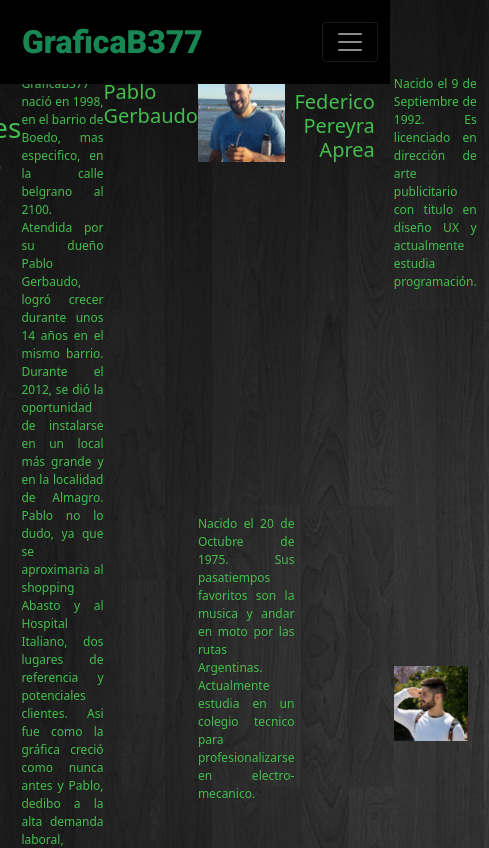
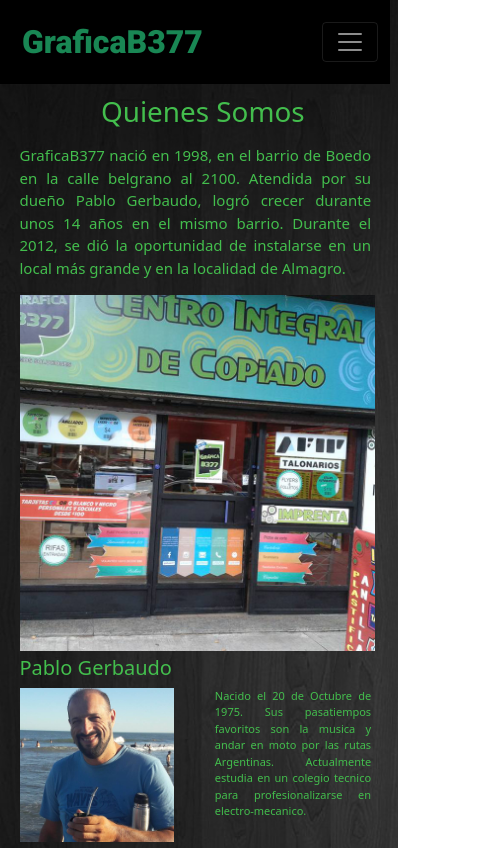
Before and after one commit to FedericoPereyraAprea/GraficaB377, a website: page src/Paginas/quienessomos.html in a window 390 px wide. Shown: the top 848 px of the page, 489 px wide, since content can reach past the window. Drawn offline with nearby package versions, Linux system fonts and the light colour scheme.

Commit message:
arreglo de quienes somos

```diff
--- a/scss/_footer.scss
+++ b/scss/_footer.scss
@@ -76,11 +76,6 @@ footer {
                     transition: all 2s;
                 }
                 @media screen and (max-width: 400px) {
-                    @include container(flex, right);
-                    left: 54%;
-                    top: -80px;
-                    bottom: 10.5em;
-                    max-width: 42%;
                     display: none;
                 }
                 @media screen and (min-width: 401px) and (max-width: 800px) {
--- a/scss/_quienessomos.scss
+++ b/scss/_quienessomos.scss
@@ -1,29 +1,57 @@
-.container {
+.containerSomos {
+    margin-top: 7%;
+    margin-left: 7%;
+    margin-right: 1%;
+    @media screen and (max-width: 400px) {
+        margin-left: 5%;
+    }
     .desta {
         @extend %tituloDestacado;
+        padding-bottom: 2%;
         @media screen and (max-width: 400px) {
-            padding-top: 10%;
+            padding-top: 12%;
         }
         @media screen and (min-width: 401px) and (max-width: 800px) {
             padding-top: 50px;
         }
     }
-    .row {
-        div {
+    .containerQuienes {
+        .quienesSomosDiv {
             .infoGrafica {
                 color: $fontColorPrincipal;
                 font-size: 1.3em;
                 text-align: justify;
-                margin-right: 64px;
+                margin-right: 17%;
                 @media screen and (max-width: 400px) {
-                        font-size: 12px;
-                        margin-right: 0px;
+                    display: none;
+                }
+                @media screen and (min-width: 401px) and (max-width: 800px) {
+                    display: none;
+                }
+            }
+            .infoGraficaDos {
+                color: $fontColorPrincipal;
+                font-size: 1.3em;
+                text-align: justify;
+                margin-right: 17%;
+                @media screen and (max-width: 400px) {
+                    font-size: 15px;
+                    margin-right: 15px;
+                }
+                @media screen and (min-width: 401px) and (max-width: 800px) {
+                    margin-right: 36px;
+                }
+                @media screen and (min-width: 801px) {
+                    display: none;
                 }
             }
         }
-        div {
+        .containerPuerta {
             .quienesSomos {
                 max-width: $anchoQuienesSomosImg;
+                @media screen and (max-width: 400px) {
+                    max-width: 97%;
+                }
             }
         }
     }
@@ -36,15 +64,21 @@
             margin-top: 5px;
         }
     }
-    .row {
-        .col {
+    .contPablo {
+        .divPablo {
             .quienesSomos {
                 max-width: $anchoQuienesSomosImg;
             }
         }
-        .col {
+        .divInfoPablo {
             .infoPablo {
                 @extend %infoPersonas;
+                @media screen and (max-width: 400px) {
+                    margin-right: 15px;
+                }
+                @media screen and (min-width: 401px) and (max-width: 800px) {
+                    margin-right: 37px;
+                }
             }
         }
     }
@@ -54,19 +88,26 @@
         font-style: normal;
         text-align: right;
         margin-top: 15px;
-        margin-right: 64px;
+        margin-right: 148px;
         @media screen and (max-width: 400px) {
-            font-size: 20px;
+            font-size: 15px;
             margin-right: 19px;
         }
+        @media screen and (min-width: 401px) and (max-width: 800px) {
+            margin-right: 37px;
+            font-size: 29px;
+        }
     }
-    .row {
-        .col {
+    .contFede {
+        .divFede {
             .infoFede {
                 @extend %infoPersonas;
+                @media screen and (min-width: 401px) and (max-width: 800px) {
+                    margin-right: 37px;
+                }
             }
         }
-        .col {
+        .divInfoFede {
             .quienesSomos, .fotoFede {
                 max-width: $anchoQuienesSomosImg;
                 margin-bottom: 20px;
--- a/scss/_variables.scss
+++ b/scss/_variables.scss
@@ -71,9 +71,9 @@ red;
     color: $fontColorPrincipal;
     font-size: 20px;
     text-align: justify;
-    margin-right: 64px;
+    margin-right: 140px;
     @media screen and (max-width: 400px) {
-        font-size: 12px;
+        font-size: 11px;
         margin: 0;
     }
 }
--- a/src/Paginas/quienessomos.html
+++ b/src/Paginas/quienessomos.html
@@ -81,35 +81,38 @@
     </header>>
     <!-- Seccion -->
     <!-- Grid System -->
-    <section class="container">
+    <section class="containerSomos">
         <h1 class="desta">Quienes Somos</h1>
-        <div class="row">
-            <div class="col-md-6 col-sm-12">
+        <div class="row containerQuienes">
+            <div class="col-md-6 col-sm-12 quienesSomosDiv">
                 <p class="infoGrafica">GraficaB377 nació en 1998, en el barrio de Boedo, mas especifico, en la calle belgrano al 2100. Atendida por su dueño
                 Pablo Gerbaudo, logró crecer durante unos 14 años en el mismo barrio. Durante el 2012, se dió la oportunidad de instalarse en un local
                 más grande y en la localidad de Almagro. Pablo no lo dudo, ya que se aproximaria al shopping Abasto y al Hospital Italiano, dos lugares
                 de referencia y potenciales clientes. Asi fue como la gráfica creció como nunca antes y Pablo, dedibo a la alta demanda laboral, contrató
                 a Federico Pereyra Aprea. Ahora ambos atienden con mucha alegria y predisposición a los vecinos de Almagro.</p>
+                <p class="infoGraficaDos">GraficaB377 nació en 1998, en el barrio de Boedo en la calle belgrano al 2100. Atendida por su dueño
+                  Pablo Gerbaudo, logró crecer durante unos 14 años en el mismo barrio. Durante el 2012, se dió la oportunidad de instalarse en un local
+                  más grande y en la localidad de Almagro.</p>
             </div>
-            <div class="col-md-6 col-sm-12">
+            <div class="col-md-6 col-sm-12 containerPuerta">
                 <img class="quienesSomos" src="../Multimedia/Fotos/puertagrafica.jpg" alt="Foto de la entrada de la gráfica">
             </div>
         </div>
         <h2 class="nombrePablo">Pablo Gerbaudo</h2>
-        <div class="row">
-            <div class="col">
+        <div class="row contPablo">
+            <div class="col divPablo">
                 <img class="quienesSomos fotoPablo" src="../Multimedia/Fotos/pablogerbaudo.jpg" alt="Foto de Pablo Gerbaudo">
             </div>
-            <div class="col">
+            <div class="col divInfoPablo">
                 <p class="infoPablo">Nacido el 20 de Octubre de 1975. Sus pasatiempos favoritos son la musica y andar en moto por las rutas Argentinas. Actualmente estudia en un colegio tecnico para profesionalizarse en electro-mecanico.</p>
             </div>
         </div>
         <h2 class="nombreFede">Federico Pereyra Aprea</h2>
-        <div class="row">
-            <div class="col">
+        <div class="row contFede">
+            <div class="col divFede">
                 <p class="infoFede"> Nacido el 9 de Septiembre de 1992. Es licenciado en dirección de arte publicitario con titulo en diseño UX y actualmente estudia programación. </p>
             </div>
-            <div class="col">
+            <div class="col divInfoFede">
                 <img class="quienesSomos fotoFede" src="../Multimedia/Fotos/federicopereyra.jpg" alt="Foto de Federico Pereyra Aprea" >
             </div>
         </div>
@@ -135,7 +138,7 @@
             </div>
         </div>
     </footer>
-    <script src="https://cdn.jsdelivr.net/npm/@popperjs/core@2.10.2/dist/umd/popper.min.js" integrity="sha384-7+zCNj/IqJ95wo16oMtfsKbZ9ccEh31eOz1HGyDuCQ6wgnyJNSYdrPa03rtR1zdB" crossorigin="anonymous"></script>
+    <script src="https://cdn.jsdelivr.net/npm/@popperjs/core@2.10.2/dist/umd/popper.min.js" integrity="sha384-7+zCNj/IqJ95wo16oMtfsKbZ9ccEp1eOz1HGyDuCQ6wgnyJNSYdrPa03rtR1zdB" crossorigin="anonymous"></script>
     <script src="https://cdn.jsdelivr.net/npm/bootstrap@5.1.3/dist/js/bootstrap.min.js" integrity="sha384-QJHtvGhmr9XOIpI6YVutG+2QOK9T+ZnN4kzFN1RtK3zEFEIsxhlmWl5/YESvpZ13" crossorigin="anonymous"></script>
 </body>
 </html>
```
Also changed, not shown: css/style.css, 1 other file.
